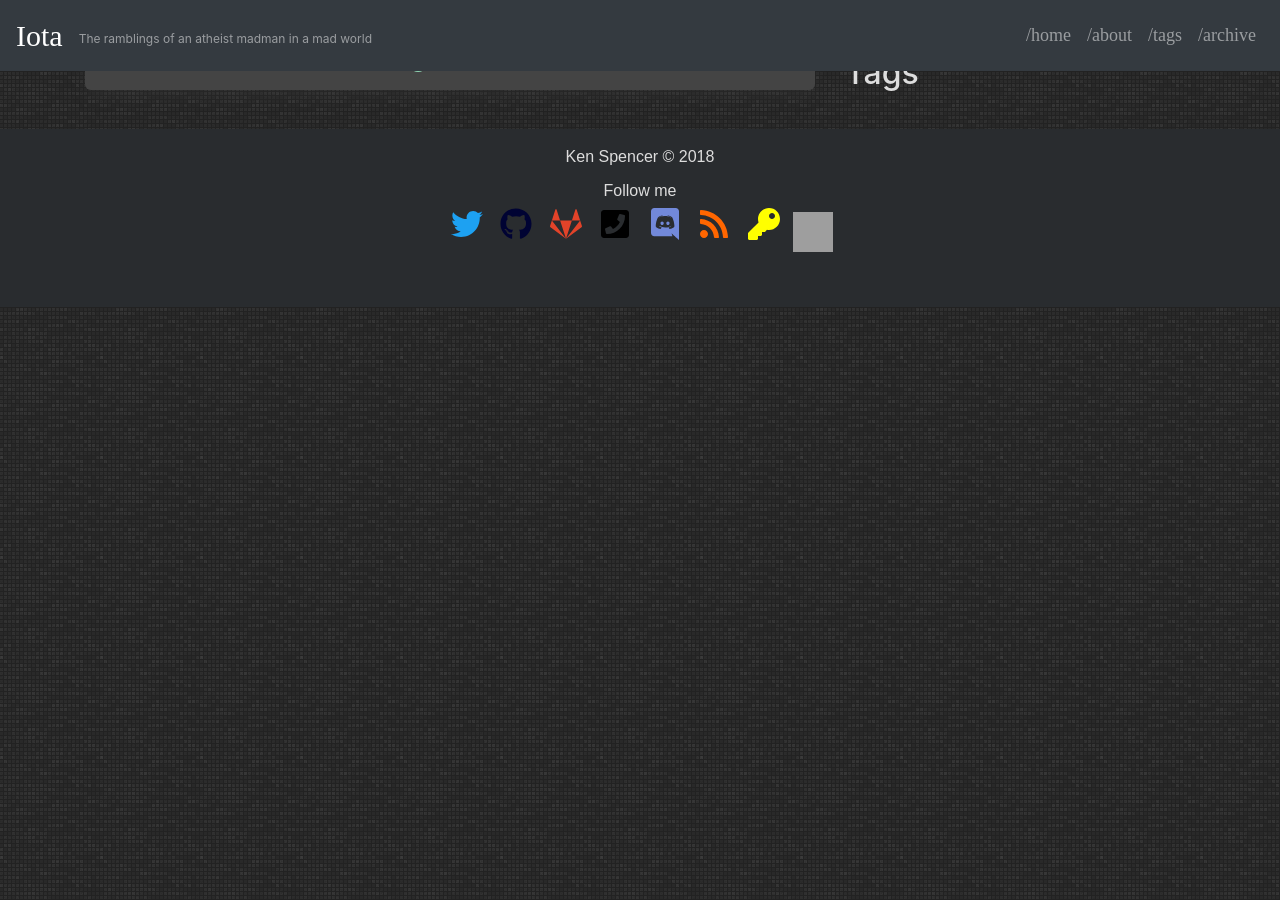
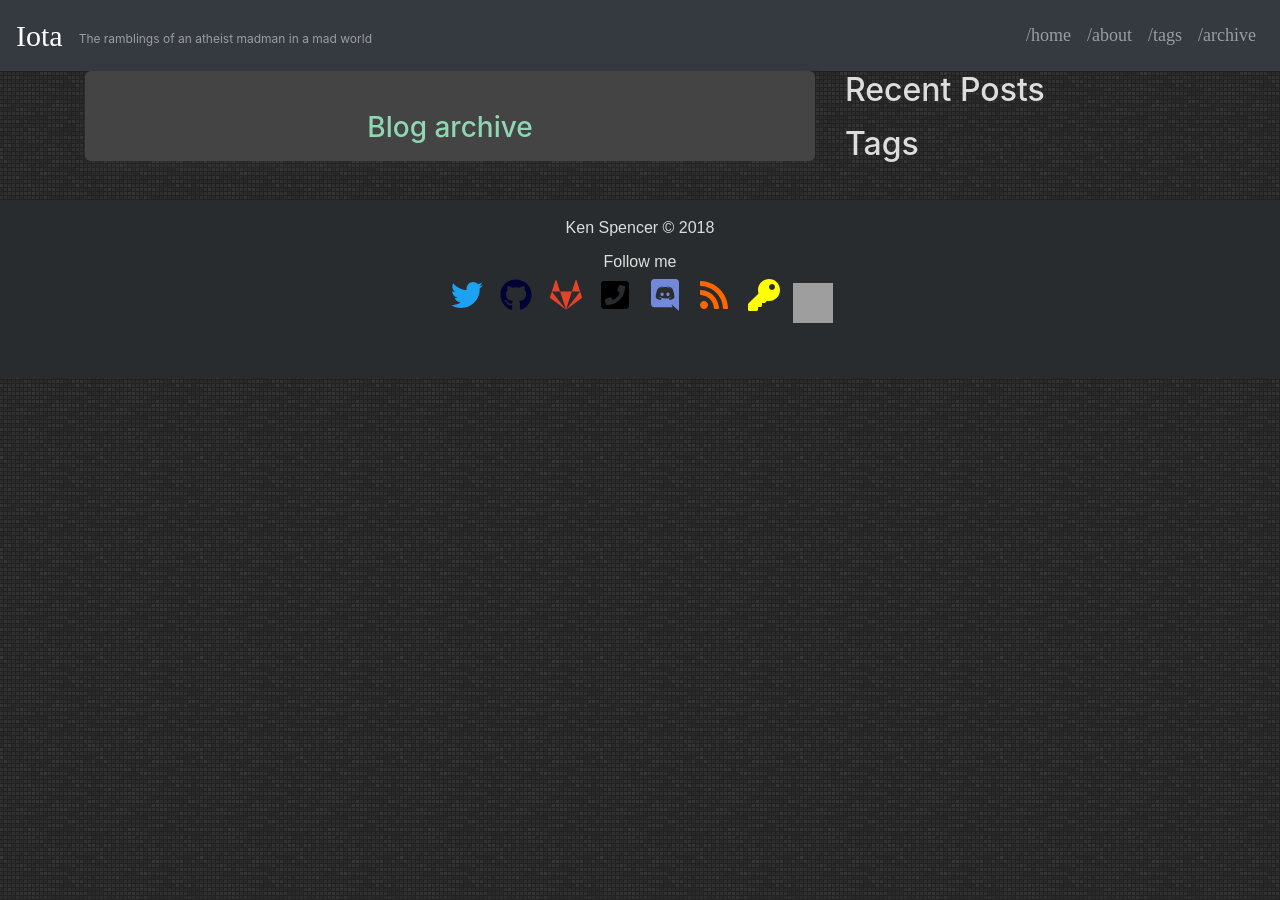
Before and after one commit to IotaSpencer/vent.iotaspencer.me, a Jekyll site: the page built from index.html, in a window 1280 px wide. Built offline with Jekyll 4.4.1, drawn with Linux system fonts in a browser that asks for light colours; nearby versions of some CDN libraries; grey boxes are pictures that could not be loaded.

Commit message:
fix header being a bitch

```diff
--- a/_includes/header.html
+++ b/_includes/header.html
@@ -63,7 +63,7 @@
       })();
     </script>
 
-    <nav class="navbar navbar-dark bg-dark navbar-expand-md fixed-top">
+    <nav class="navbar navbar-dark bg-dark navbar-expand-md">
       <a class="navbar-brand" href="{{ '' | relative_url }}/">{{ site.name }}</a>
       <span class="navbar-text mr-1">
         <sub>{{ site.description }}</sub>
```
